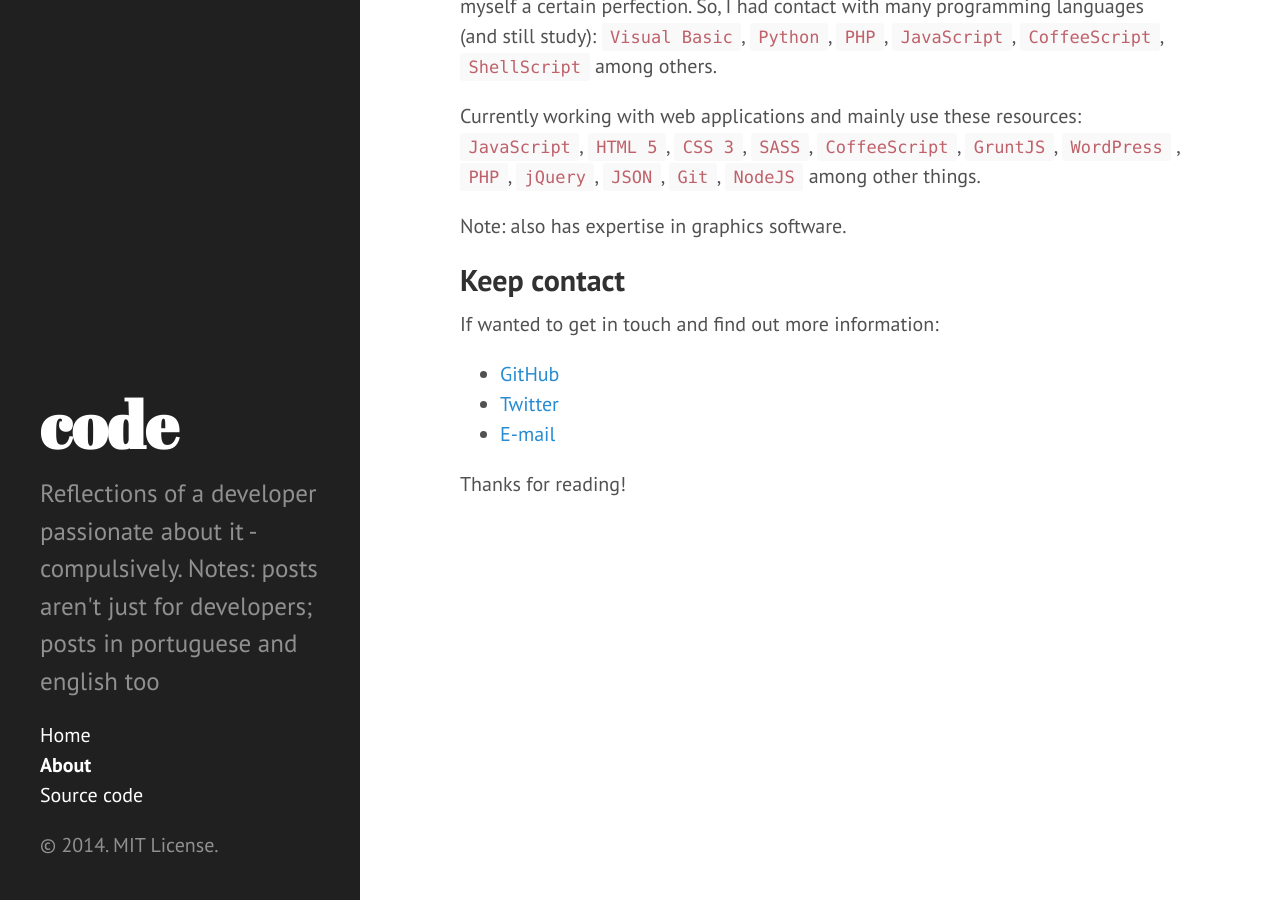
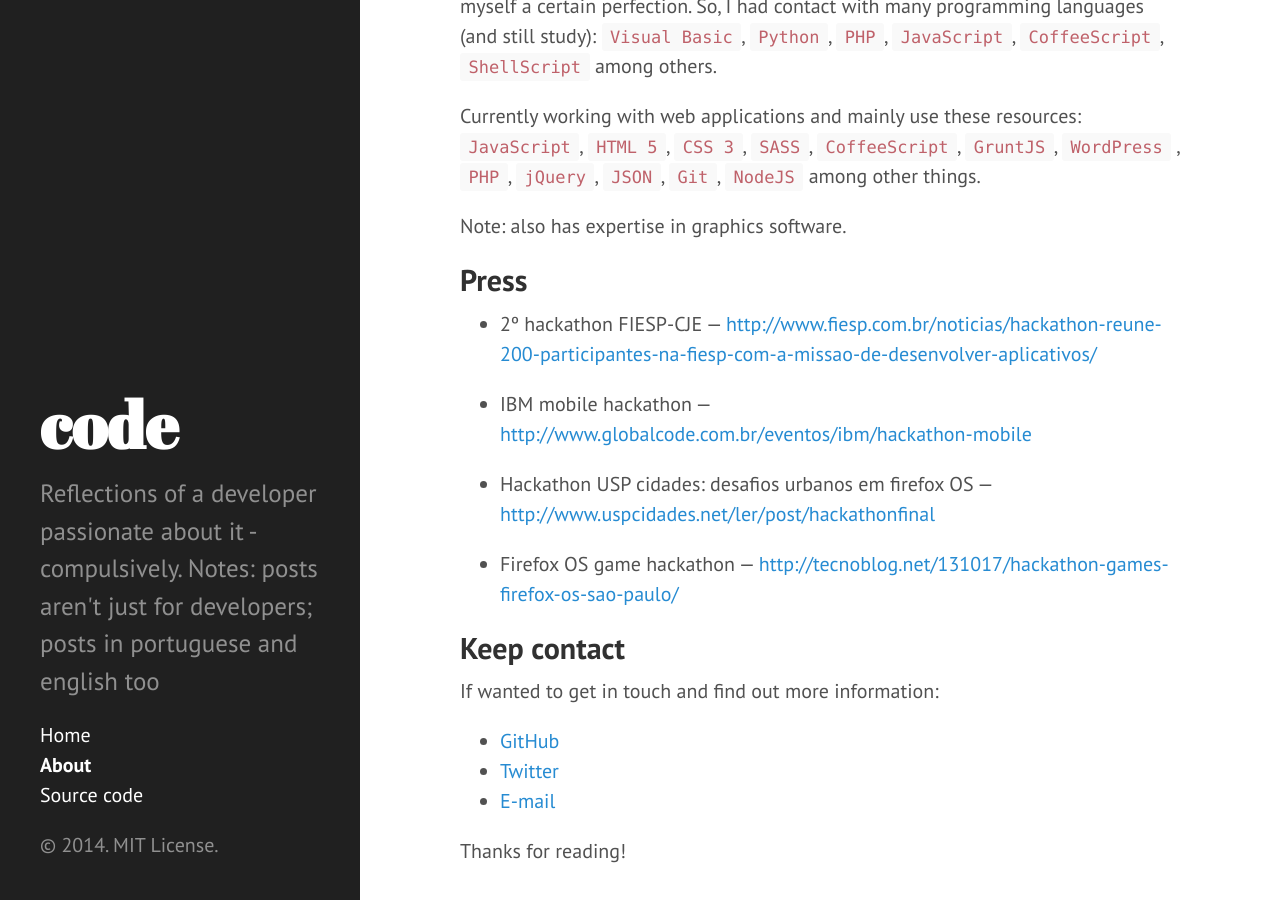
Before and after one commit to skvggor/marcker.github.io, a Jekyll site: the page built from about.md, in a window 1280 px wide and 900 px high, scrolled down 816 px. Built offline with Jekyll 4.4.1, drawn with Linux system fonts in a browser that asks for light colours; Markdown is read by kramdown in place of the engine named in the settings.

Commit message:
Update 'About' page (adds Press section)

```diff
--- a/about.md
+++ b/about.md
@@ -17,6 +17,16 @@ Currently working with web applications and mainly use these resources: `JavaScr
 
 Note: also has expertise in graphics software.
 
+## Press
+
+* 2º hackathon FIESP-CJE &#8212; [http://www.fiesp.com.br/noticias/hackathon-reune-200-participantes-na-fiesp-com-a-missao-de-desenvolver-aplicativos/](http://www.fiesp.com.br/noticias/hackathon-reune-200-participantes-na-fiesp-com-a-missao-de-desenvolver-aplicativos/)
+
+* IBM mobile hackathon &#8212; [http://www.globalcode.com.br/eventos/ibm/hackathon-mobile](http://www.globalcode.com.br/eventos/ibm/hackathon-mobile)
+
+* Hackathon USP cidades: desafios urbanos em firefox OS &#8212; [http://www.uspcidades.net/ler/post/hackathonfinal](http://www.uspcidades.net/ler/post/hackathonfinal)
+
+* Firefox OS game hackathon &#8212; [http://tecnoblog.net/131017/hackathon-games-firefox-os-sao-paulo/](http://tecnoblog.net/131017/hackathon-games-firefox-os-sao-paulo/)
+
 ## Keep contact
 
 If wanted to get in touch and find out more information:
```
Also changed, not shown: 2 other files.
